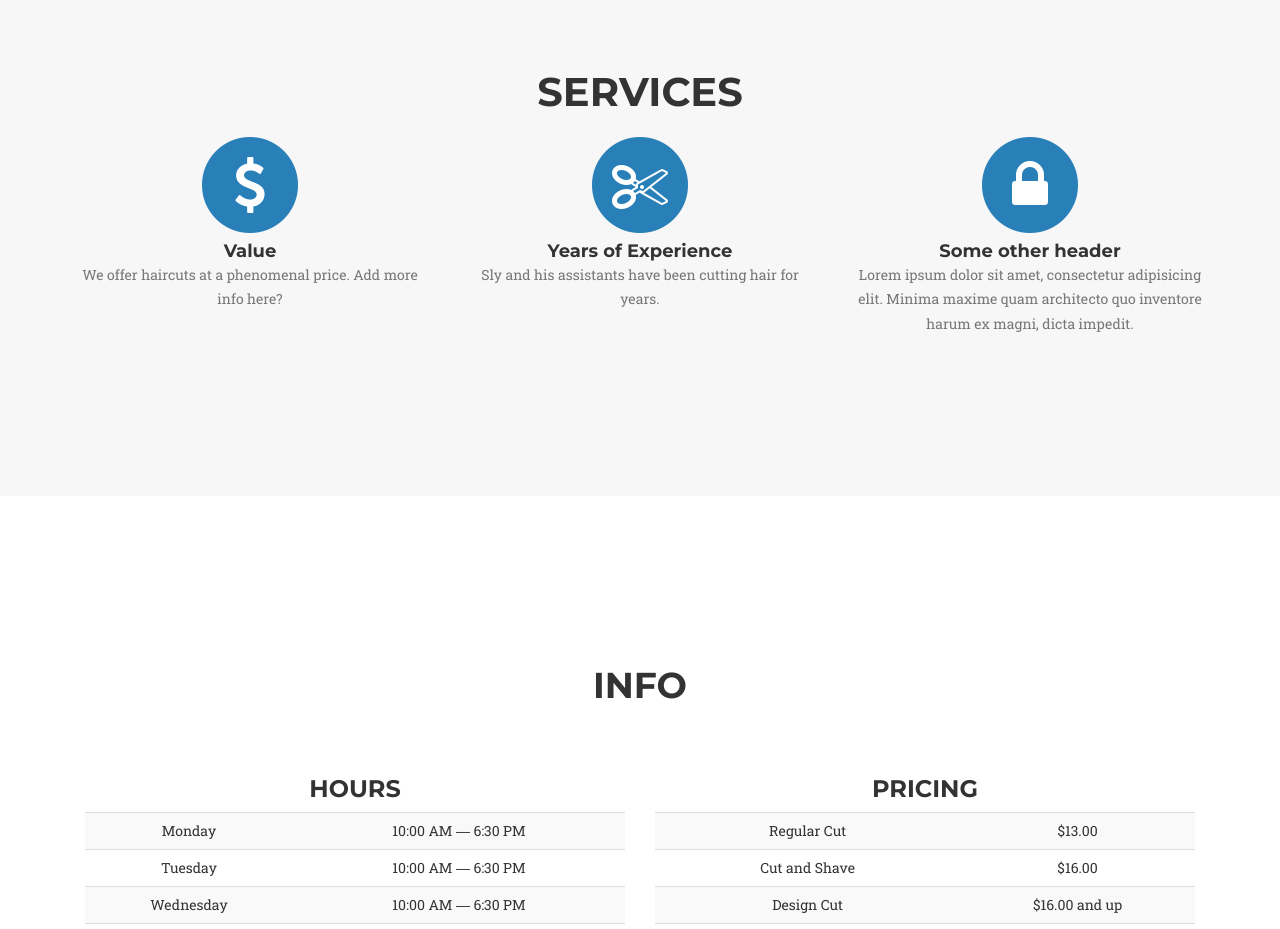
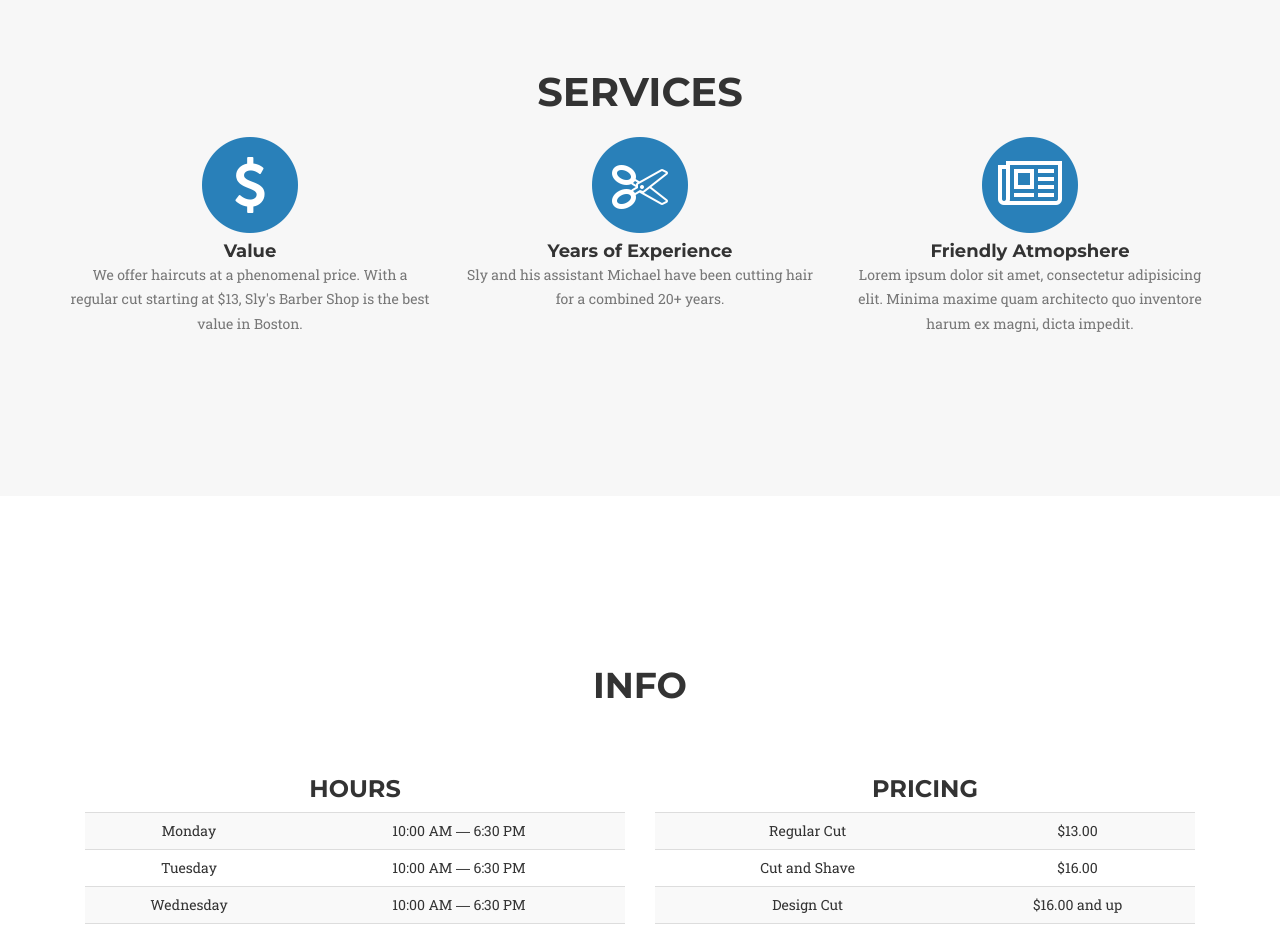
Before and after one commit to peterkrieg/slysbarbershop, a plain HTML site: page index.html in a window 1280 px wide. Shown: the part 880-1809 px from the top of the page. Drawn offline with nearby package versions, Linux system fonts and the light colour scheme; a web font is replaced by a local one.

Commit message:
changed a header and made some small text changes

```diff
--- a/index.html
+++ b/index.html
@@ -115,7 +115,7 @@
         <div class="container">
             <div class="intro-text">
                 <div class="intro-lead-in wow fadeIn " data-wow-duration="1s" data-wow-delay=".2s">  Welcome To Sly's Barber Shop </div>
-                <a href="#services" class="page-scroll btn btn-xl wow fadeIn" data-wow-duration="1s"data-wow-delay=".4s">Learn More</a>
+                <a href="#services" class="page-scroll btn btn-xl wow fadeIn" data-wow-duration="2.5s"data-wow-delay=".6s">Learn More</a>
             </div>
         </div>
     </header>
@@ -141,7 +141,7 @@
                         <i class="fa fa-dollar fa-stack-1x fa-inverse"></i>
                     </span>
                     <h4 class="service-heading">Value</h4>
-                    <p class="text-muted">We offer haircuts at a phenomenal price.  Add more info here?  </p>
+                    <p class="text-muted">We offer haircuts at a phenomenal price.  With a regular cut starting at $13, Sly's Barber Shop is the best value in Boston.  </p>
                 </div>
                 <div class="col-md-4  wow bounceInLeft">
                     <span class="fa-stack fa-4x">
@@ -149,14 +149,14 @@
                         <i class="fa fa-scissors fa-stack-1x fa-inverse"></i>
                     </span>
                     <h4 class="service-heading">Years of Experience</h4>
-                    <p class="text-muted">Sly and his assistants have been cutting hair for years.  </p>
+                    <p class="text-muted">Sly and his assistant Michael have been cutting hair for a combined 20+ years.  </p>
                 </div>
                 <div class="col-md-4  wow bounceInLeft">
                     <span class="fa-stack fa-4x">
                         <i class="fa fa-circle fa-stack-2x text-primary"></i>
-                        <i class="fa fa-lock fa-stack-1x fa-inverse"></i>
+                        <i class="fa fa-newspaper-o fa-stack-1x fa-inverse"></i>
                     </span>
-                    <h4 class="service-heading">Some other header</h4>
+                    <h4 class="service-heading">Friendly Atmopshere</h4>
                     <p class="text-muted">Lorem ipsum dolor sit amet, consectetur adipisicing elit. Minima maxime quam architecto quo inventore harum ex magni, dicta impedit.</p>
                 </div>
             </div>
```
Also changed, not shown: 1 other file.
